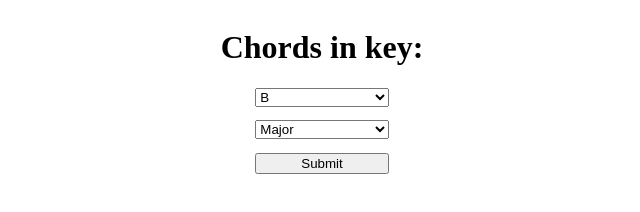
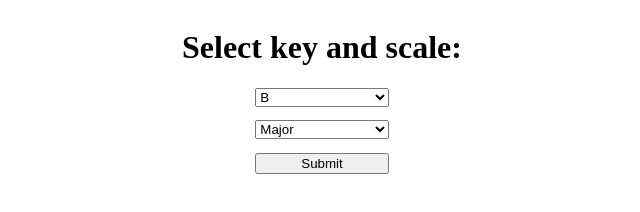
Before and after one commit to krilliams-521/circle-of-fifths, a plain HTML site: page index.html in a window 1280 px wide. Shown: the whole page, without its empty margins (318-958 px from the left). Drawn offline with Linux system fonts and the light colour scheme.

Commit message:
updating header

```diff
--- a/index.html
+++ b/index.html
@@ -11,7 +11,7 @@
 <body>
     <div class="container">
         <div>
-            <h1>Chords in key:</h1>
+            <h1>Select key and scale:</h1>
         </div>
 
         <form id="form">
```
